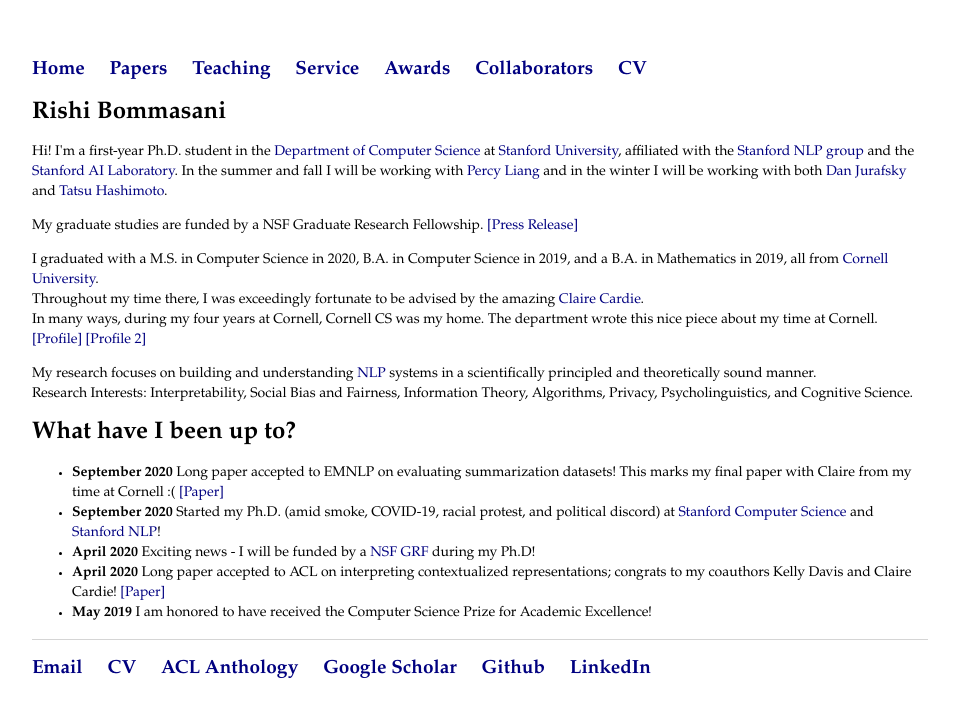
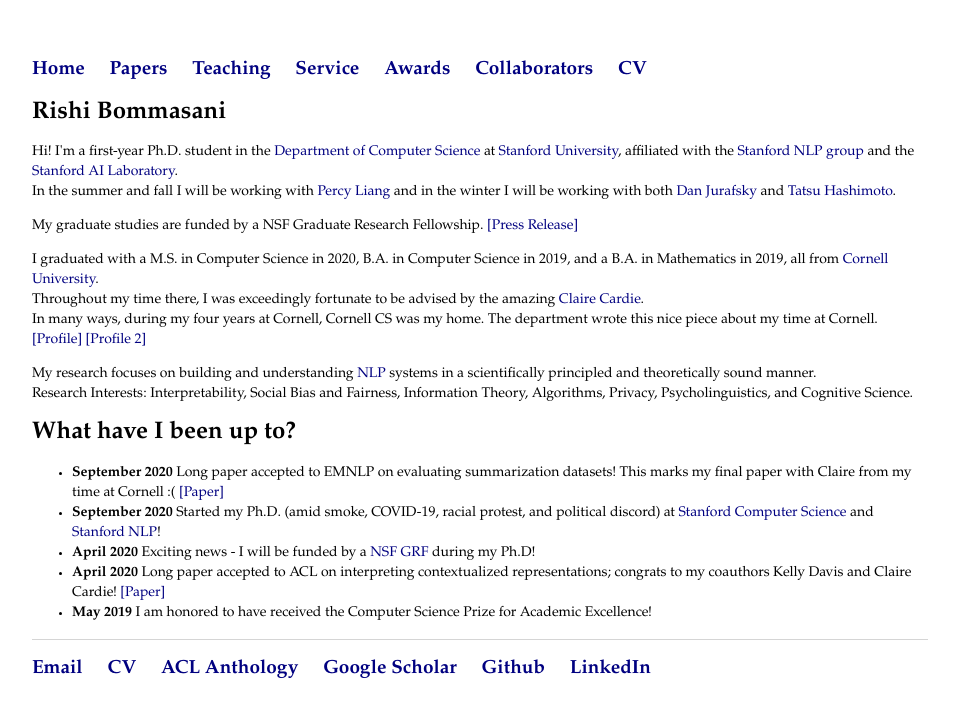
Before and after one commit to rishibommasani/rishibommasani.github.io, a Jekyll site: the page built from index.html, in a window 1280 px wide. Shown: the top 717 px of the page, without its empty margins (160-1119 px from the left). Built offline with Jekyll 4.4.1, drawn with Linux system fonts in a browser that asks for light colours.

```diff
--- a/index.html
+++ b/index.html
@@ -5,7 +5,7 @@ title: Rishi Bommasani
 			<div class="blurb">
 				<h1> Rishi Bommasani</h1>
 				<p>Hi! I'm a first-year Ph.D. student in the <a href="https://cs.stanford.edu/">Department of Computer Science</a> at <a href="https://www.stanford.edu/">Stanford University</a>, affiliated with the <a href="https://nlp.stanford.edu/">Stanford NLP group</a> and the <a href="https://ai.stanford.edu/">Stanford AI Laboratory</a>.
-				In the summer and fall I will be working with <a href="https://cs.stanford.edu/~pliang/">Percy Liang</a> and in the winter I will be working with both <a href="https://web.stanford.edu/~jurafsky/">Dan Jurafsky</a> and <a href="https://thashim.github.io/">Tatsu Hashimoto</a>.</p>
+				<br> In the summer and fall I will be working with <a href="https://cs.stanford.edu/~pliang/">Percy Liang</a> and in the winter I will be working with both <a href="https://web.stanford.edu/~jurafsky/">Dan Jurafsky</a> and <a href="https://thashim.github.io/">Tatsu Hashimoto</a>.</p>
 
 				<p> My graduate studies are funded by a NSF Graduate Research Fellowship. <a href="https://www.cs.cornell.edu/information/news/newsitem11136/cs-graduate-students-receive-national-science-foundation-graduate"> [Press Release] </a> </p>
 
```
